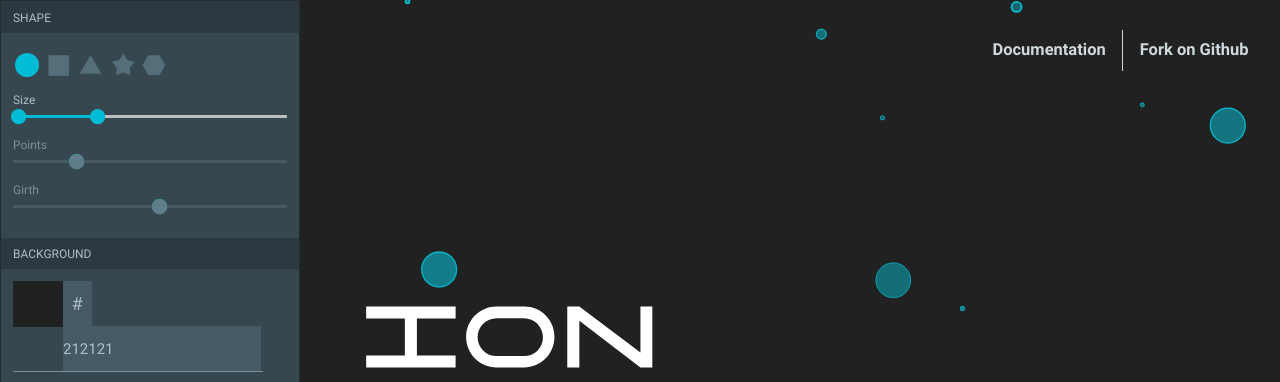
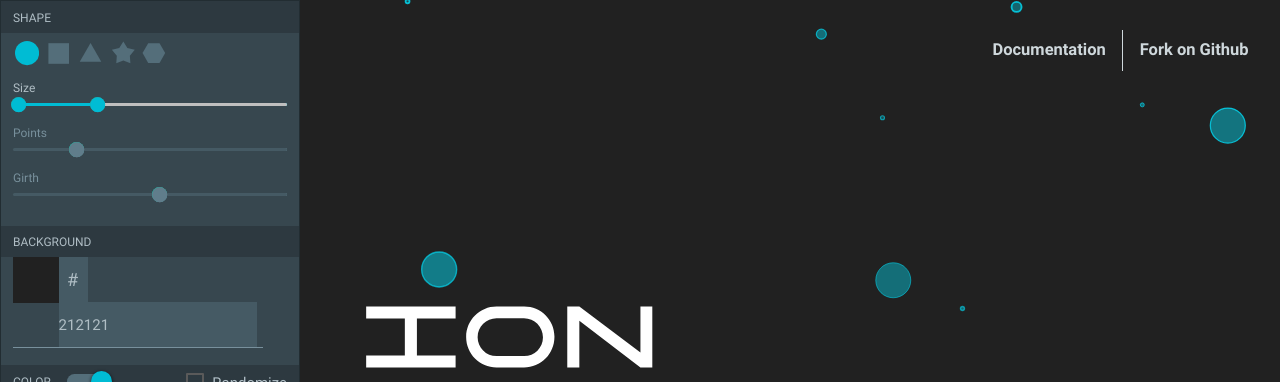
Before and after one commit to bigglesrocks/ion, a website: page index.html in a window 1280 px wide. Shown: the top 382 px of the page. Drawn offline with Linux system fonts and the light colour scheme.

Commit message:
Fix some css bugs with the controls

```diff
--- a/demo/demo.scss
+++ b/demo/demo.scss
@@ -78,7 +78,7 @@ $toolbox-width: 300px;
 
 fieldset {
 	border: none;
-	padding: 2em 0 0 0;
+	padding: 0;
 	background-color: color("blue-grey", "darken-3");
 	margin: 0;
 	position: relative;
@@ -140,7 +140,7 @@ legend {
 
 
 section.fields {
-	padding: 0 1em 1em 1em;
+	padding: 1em;
 
 	.input-field {
 		margin-top: 0;
@@ -260,6 +260,7 @@ input[type="color"] {
 	outline: none;
 	box-shadow: none;
 	height: 3.8em;
+	width: 3.8em;
 	&::-webkit-color-swatch-wrapper {
 		padding: 0;
 	}
```
Also changed, not shown: demo/demo-min.css, demo/demo.css, 1 other file.
